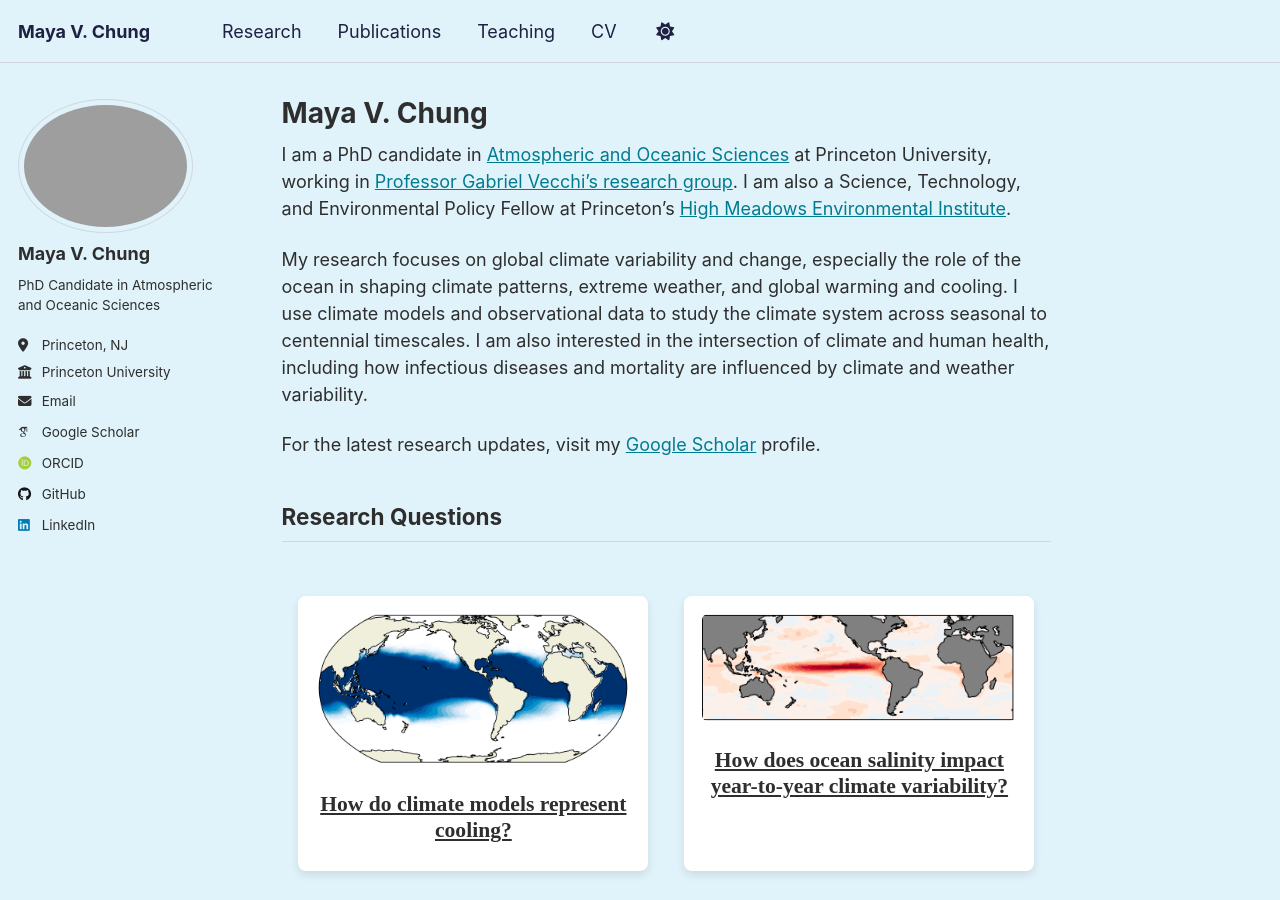
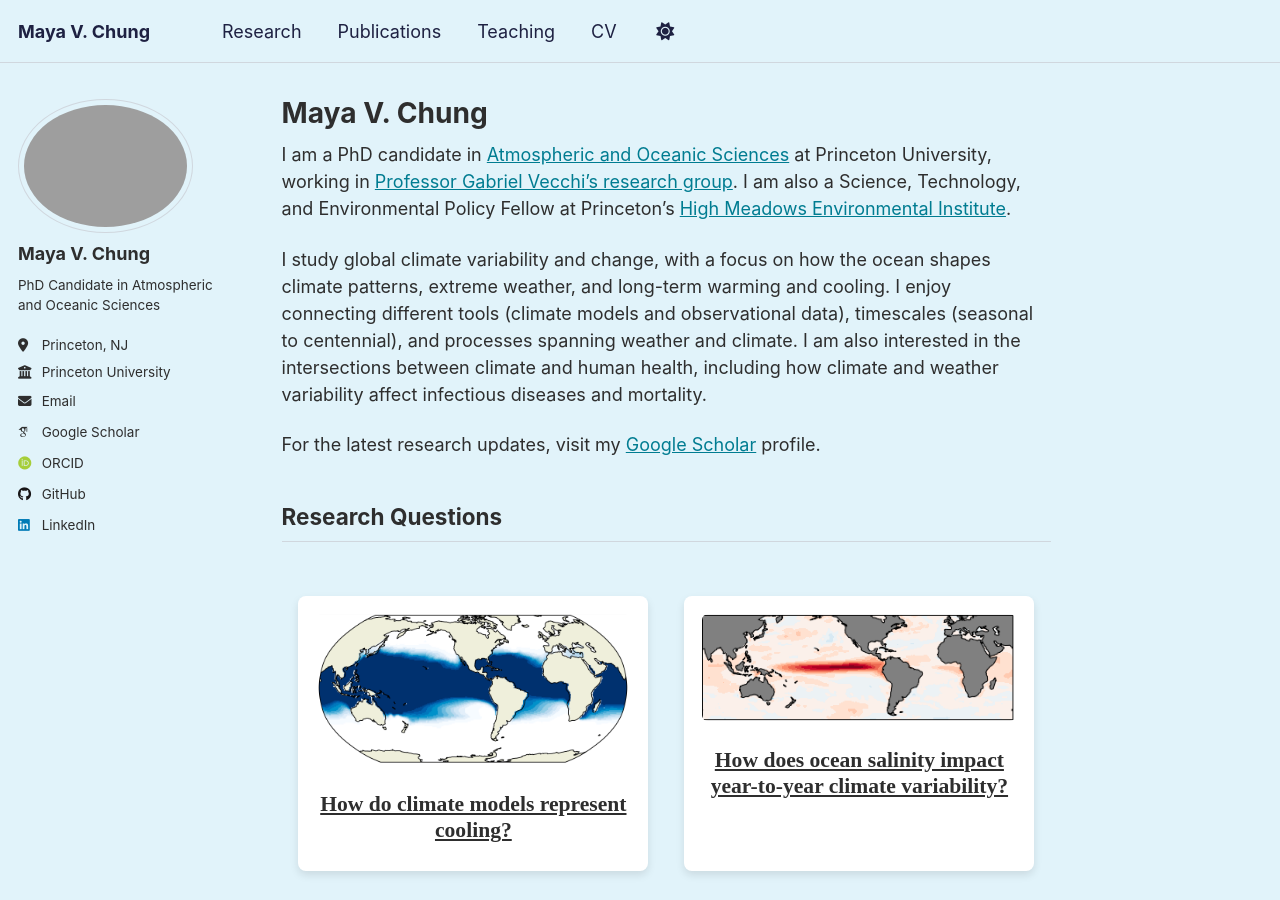
Before and after one commit to mayavchung/mayavchung.github.io, a Jekyll site: the page built from _pages/about.md, in a window 1280 px wide and 900 px high. Built offline with Jekyll 4.4.1, drawn with Linux system fonts in a browser that asks for light colours; some web fonts are replaced; a script that is not in the unit is left out.

Commit message:
Update about.md

```diff
--- a/_pages/about.md
+++ b/_pages/about.md
@@ -9,7 +9,7 @@ redirect_from:
 
 I am a PhD candidate in [Atmospheric and Oceanic Sciences](https://aos.princeton.edu/) at Princeton University, working in [Professor Gabriel Vecchi's research group](https://vecchi.princeton.edu/). I am also a Science, Technology, and Environmental Policy Fellow at Princeton’s [High Meadows Environmental Institute](https://environment.princeton.edu/education/hmei-step/).
 
-My research focuses on global climate variability and change, especially the role of the ocean in shaping climate patterns, extreme weather, and global warming and cooling. I use climate models and observational data to study the climate system across seasonal to centennial timescales. I am also interested in the intersection of climate and human health, including how infectious diseases and mortality are influenced by climate and weather variability.
+I study global climate variability and change, with a focus on how the ocean shapes climate patterns, extreme weather, and long-term warming and cooling. I enjoy connecting different tools (climate models and observational data), timescales (seasonal to centennial), and processes spanning weather and climate. I am also interested in the intersections between climate and human health, including how climate and weather variability affect infectious diseases and mortality.
 
 For the latest research updates, visit my [Google Scholar](https://scholar.google.com/citations?user=h5lDhDwAAAAJ&hl=en) profile.
 
```
